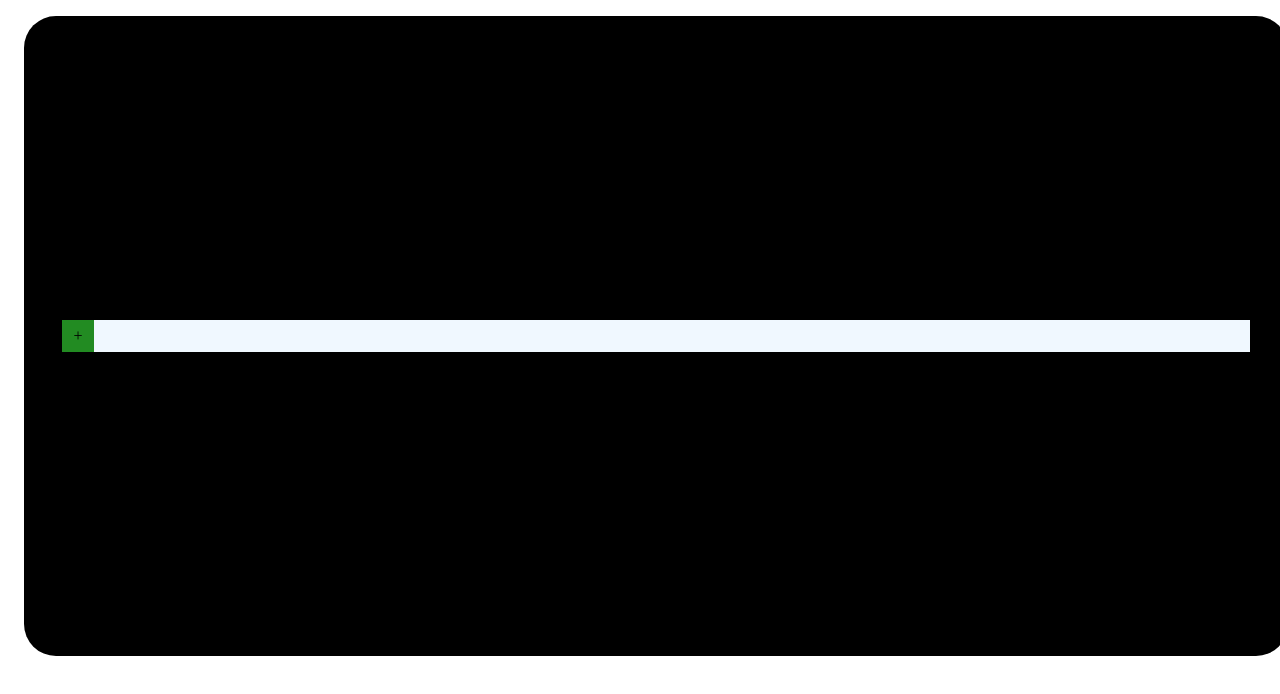
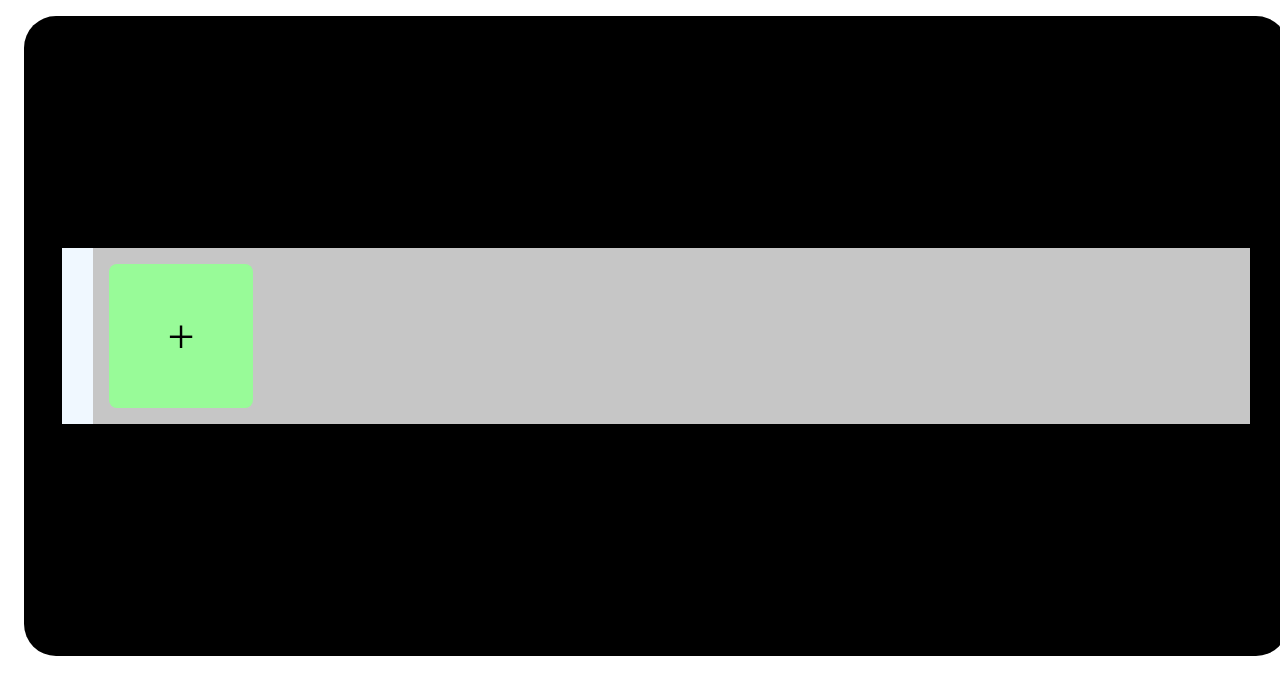
Before and after one commit to mrbrianevans/repair-notifications, a React app in the folder client/: page /mechanic in a window 1280 px wide. Shown: the top 694 px of the page. Built offline with nearby package versions, Linux system fonts and the light colour scheme.

Commit message:
➕ new customer button on dashboard
Signed-off-by: Brian Evans <ebrian101@gmail.com>

```diff
--- a/client/src/types/ICustomer.ts
+++ b/client/src/types/ICustomer.ts
@@ -1,4 +1,5 @@
 export interface ICustomer {
+  key?: string
   name: string
   notifications: { [key: string]: string }
   car: {
--- /dev/null
+++ b/client/src/views/mechanic/components/CustomerDashboardTile.tsx
@@ -0,0 +1,16 @@
+import React from 'react'
+import { ICustomer } from '../../../types/ICustomer'
+import '../styles/CustomerDashboardTile.scss'
+
+export const CustomerDashboardTile: (props: {
+  customer: ICustomer
+  onClick: () => void
+}) => JSX.Element = (props) => {
+  return (
+    <div className={'customer-dashboard-tile'}>
+      <p>Name: {props.customer.name}</p>
+      <p>[image of car]</p>
+      <button onClick={props.onClick}>View</button>
+    </div>
+  )
+}
--- /dev/null
+++ b/client/src/views/mechanic/components/CustomerDetailsPage.tsx
@@ -0,0 +1,22 @@
+import React from 'react'
+import { ICustomer } from '../../../types/ICustomer'
+import '../styles/CustomerDetailsPage.scss'
+
+export const CustomerDetailsPage: (props: {
+  customer: ICustomer | 'new'
+  escape: () => void
+}) => JSX.Element = (props) => {
+  return (
+    <div className={'customer-details-page'}>
+      <button onClick={props.escape}>Escape</button>
+      {props.customer == 'new' ? (
+        <>
+          <p>You are creating a new customer</p>
+          <input type={'text'} />
+        </>
+      ) : (
+        <p>Viewing {props.customer.name} in detail</p>
+      )}
+    </div>
+  )
+}
--- a/client/src/views/mechanic/components/MechanicDashboard.tsx
+++ b/client/src/views/mechanic/components/MechanicDashboard.tsx
@@ -2,6 +2,10 @@ import React, { useEffect, useState } from 'react'
 import firebase from 'firebase/app'
 import 'firebase/database'
 import { ICustomer } from '../../../types/ICustomer'
+import { CustomerDetailsPage } from './CustomerDetailsPage'
+import { CustomerDashboardTile } from './CustomerDashboardTile'
+import '../styles/MechanicDashboard.scss'
+import '../styles/CustomerDashboardTile.scss'
 
 export const MechanicDashboard: () => JSX.Element = () => {
   const [customers, setCustomers] = useState<ICustomer[]>([])
@@ -10,16 +14,37 @@ export const MechanicDashboard: () => JSX.Element = () => {
       .database()
       .ref('customers')
       .on('child_added', (customer) => {
-        setCustomers((prevState) => [...prevState, customer.val() as ICustomer])
+        const tempCustomer = customer.val() as ICustomer
+        tempCustomer.key = customer.key // get customer ID
+        setCustomers((prevState) => [...prevState, tempCustomer])
       })
   }, [])
+  const [selectedCustomer, setSelectedCustomer] = useState<
+    ICustomer | undefined | 'new'
+  >()
   return (
     <div className={'mechanic-dashboard'}>
-      {customers?.map((customer, i) => (
-        <div className={'customer-summary-container'} key={i}>
-          {customer.name}
+      {selectedCustomer ? (
+        <CustomerDetailsPage
+          customer={selectedCustomer}
+          escape={() => setSelectedCustomer(undefined)}
+        />
+      ) : (
+        <div className={'dashboard-tile-container'}>
+          <div
+            className={'customer-dashboard-tile' + ' ' + 'new-customer-button'}
+            onClick={() => setSelectedCustomer('new')}>
+            <span>+</span>
+          </div>
+          {customers?.map((customer, i) => (
+            <CustomerDashboardTile
+              key={i}
+              customer={customer}
+              onClick={() => setSelectedCustomer(customer)}
+            />
+          ))}
         </div>
-      ))}
+      )}
     </div>
   )
 }
--- a/client/src/views/mechanic/components/MechanicSideBar.tsx
+++ b/client/src/views/mechanic/components/MechanicSideBar.tsx
@@ -2,9 +2,5 @@ import React from 'react'
 import '../styles/MechanicSideBar.scss'
 
 export const MechanicSideBar: () => JSX.Element = () => {
-  return (
-    <div className={'mechanic-side-bar'}>
-      <div>+</div>
-    </div>
-  )
+  return <div className={'mechanic-side-bar'}></div>
 }
--- /dev/null
+++ b/client/src/views/mechanic/styles/CustomerDashboardTile.scss
@@ -0,0 +1,20 @@
+div.customer-dashboard-tile {
+  display: inline-block;
+  width: 7em;
+  height: 7em;
+  background: palegreen;
+  margin: 1em;
+  padding: 1em;
+  border-radius: 0.5em;
+}
+
+div.new-customer-button {
+  display: flex;
+  justify-content: center;
+  align-items: center;
+}
+
+div.new-customer-button > span {
+  font-size: xxx-large;
+  user-select: none;
+}
--- /dev/null
+++ b/client/src/views/mechanic/styles/CustomerDetailsPage.scss
@@ -0,0 +1,7 @@
+div.customer-details-page {
+  display: block;
+  background: palegreen;
+  margin: 1em;
+  padding: 1em;
+  border-radius: 0.5em;
+}
--- a/client/src/views/mechanic/styles/MechanicDashboard.scss
+++ b/client/src/views/mechanic/styles/MechanicDashboard.scss
@@ -1,7 +1,8 @@
 div.mechanic-dashboard {
   background: #c6c6c6;
+  width: 100%;
 }
 
-div.customer-summary-item {
-  background: #a4a4a4;
+div.dashboard-tile-container {
+  display: flex;
 }
--- a/client/src/views/mechanic/styles/MechanicIPad.scss
+++ b/client/src/views/mechanic/styles/MechanicIPad.scss
@@ -13,6 +13,8 @@ div.mechanic-i-pad {
 
 div.mechanic-i-pad > div {
   background: aliceblue;
+  display: flex;
+  flex-direction: row;
   width: 94%;
   height: 90%;
 }
--- a/client/src/views/mechanic/styles/MechanicSideBar.scss
+++ b/client/src/views/mechanic/styles/MechanicSideBar.scss
@@ -9,7 +9,7 @@ div.mechanic-side-bar > div {
   height: 2em;
   width: 100%;
   background: forestgreen;
-  display: flex;
+  display: inline-block;
   justify-content: center;
   align-items: center;
 }
--- a/client/src/views/splitscreen/splitscreen-container.scss
+++ b/client/src/views/splitscreen/splitscreen-container.scss
@@ -6,6 +6,5 @@ div.splitscreen-container {
 }
 
 div.splitscreen-element {
-  display: block;
-  width: 50%;
+  display: inline-block;
 }
```
